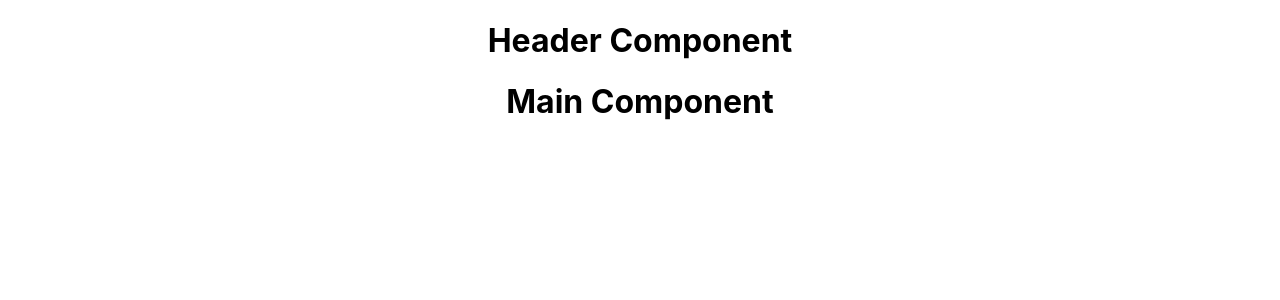
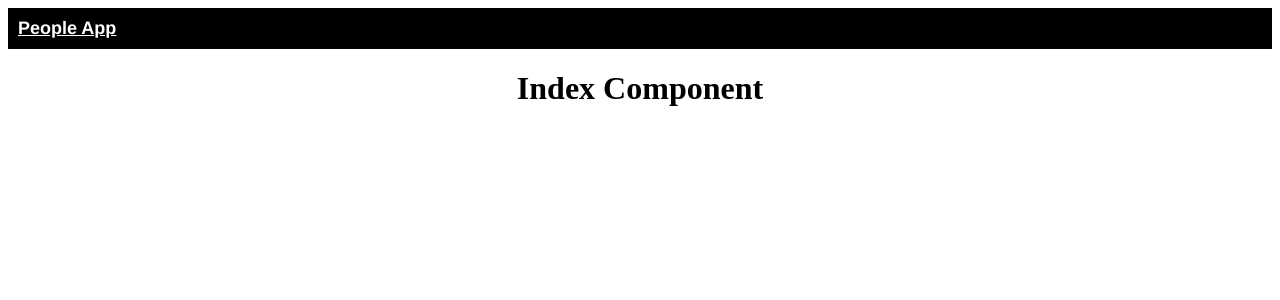
Before and after one commit to luisflores09/React-People-App, a React (Create React App) app: page / in a window 1280 px wide. Shown: the top 300 px of the page. Built offline with nearby package versions, Linux system fonts and the light colour scheme.

Commit message:
"Added Routes to Main.js and some styling"

```diff
--- a/src/components/Header.js
+++ b/src/components/Header.js
@@ -1,8 +1,12 @@
-
+import { Link } from "react-router-dom";
 
 function Header(props) {
     return (
-        <h1>Header Component</h1>
+      <header className="Header">
+        <Link to='/'>
+          <h1>People App</h1>
+        </Link>
+      </header>
       );
 }
 
--- a/src/components/Main.js
+++ b/src/components/Main.js
@@ -1,6 +1,15 @@
+import { Route, Routes } from "react-router-dom";
+import Index from "../pages/Index";
+import Show from "../pages/Show";
+
 function Main(props) {
     return (
-        <h1>Main Component</h1>
+        <main>
+          <Routes>
+            <Route exact path="/" element={<Index />}/>
+            <Route path="/people/:id" element={<Show />} />
+          </Routes>
+        </main>
       );
 }
 
--- a/src/styles.scss
+++ b/src/styles.scss
@@ -1,13 +1,55 @@
-body {
-  margin: 0;
-  font-family: -apple-system, BlinkMacSystemFont, 'Segoe UI', 'Roboto', 'Oxygen',
-    'Ubuntu', 'Cantarell', 'Fira Sans', 'Droid Sans', 'Helvetica Neue',
-    sans-serif;
-  -webkit-font-smoothing: antialiased;
-  -moz-osx-font-smoothing: grayscale;
+// --------------------------
+// VARIABLES
+// --------------------------
+$maincolor: black;
+$contrastcolor: white;
+$mainfont: 'Helvetica';
+
+@mixin white-text-black-bg {
+  color: $contrastcolor;
+  background-color: $maincolor;
 }
 
-code {
-  font-family: source-code-pro, Menlo, Monaco, Consolas, 'Courier New',
-    monospace;
+@mixin black-text-white-bg {
+  color: $maincolor;
+  background-color: $contrastcolor;
 }
+
+// --------------------------
+// Header
+// --------------------------
+
+.Header {
+  @include white-text-black-bg;
+  font-family: $mainfont;
+  display: flex;
+  justify-content: flex-start;
+
+  a {
+    @include white-text-black-bg;
+
+    h1 {
+      margin: 10px;
+      font-size: large;
+    }
+  }
+}
+
+img {
+  height: 10rem;
+  width: 10rem;
+  border-radius: 100px;
+}
+
+.Form {
+  display: flex;
+  align-items: center;
+  justify-content: space-evenly;
+  flex-direction: column;
+  min-height: 10rem;
+  max-width: 7rem;
+  margin: 5rem auto;
+  input[type='submit'] {
+    align-self: flex-start;
+  }
+}
```
